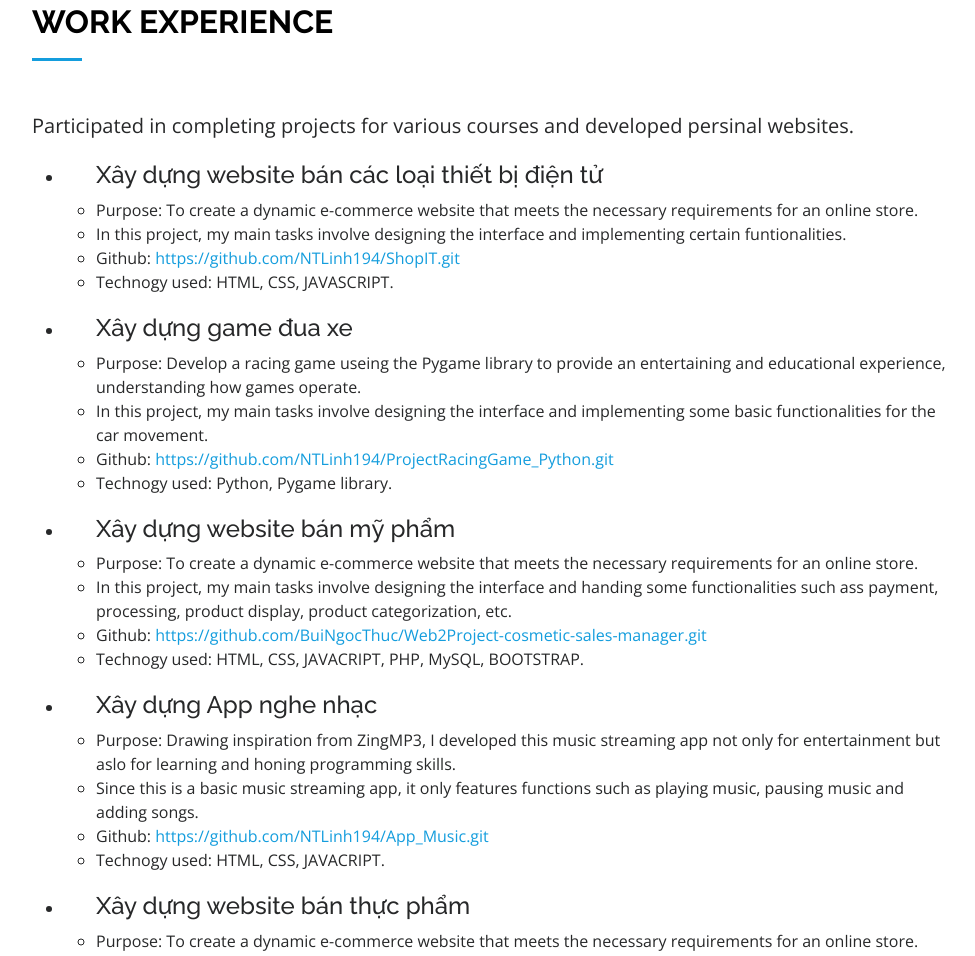
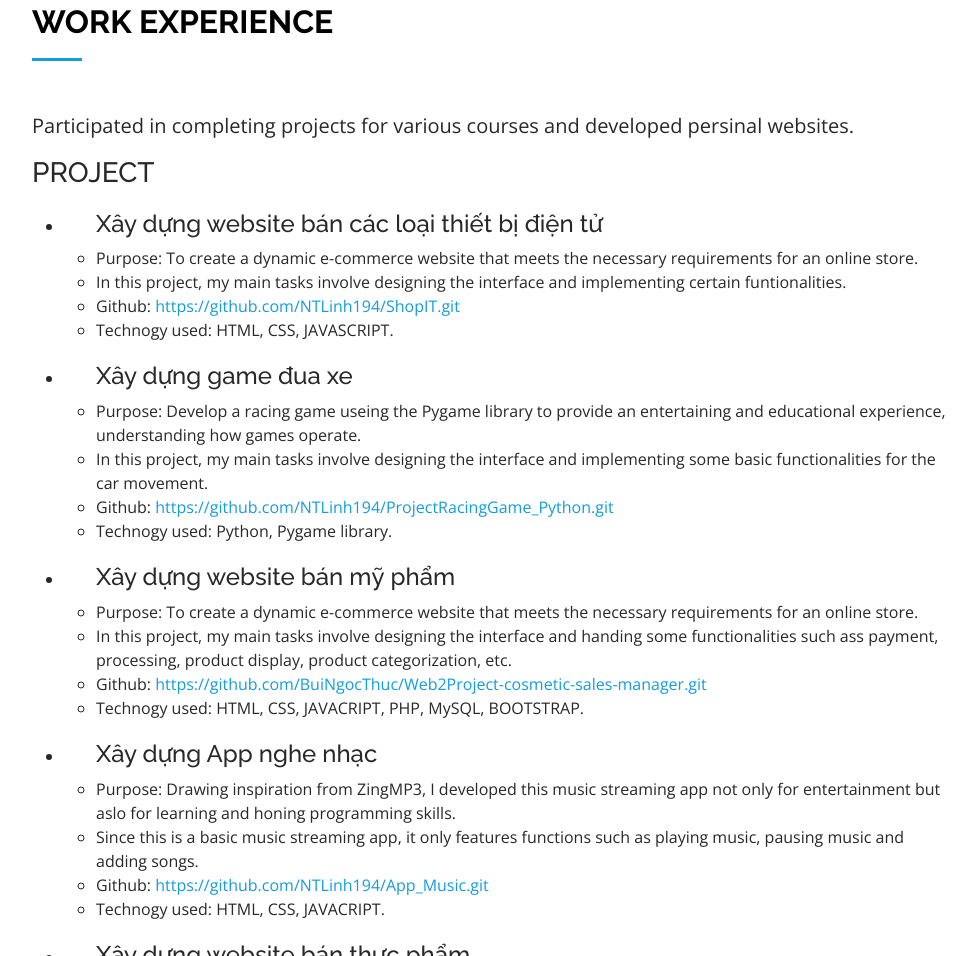
Before and after one commit to NTLinh194/github_portfolio, a plain HTML site: page index.html in a window 1280 px wide. Shown: the part 813-1769 px from the top of the page, without its empty margins (298-1273 px from the left). Drawn offline with nearby package versions, Linux system fonts and the light colour scheme.

Commit message:
Update index.html

```diff
--- a/index.html
+++ b/index.html
@@ -157,6 +157,7 @@
                         <span style="font-size: 20px;">Participated in completing projects for various courses and
                             developed
                             persinal websites.</span>
+                        <h3 style="margin-top: 15px;">PROJECT</h3>
                         <ul>
                             <li>
                                 <ul class="experience-project">
```
